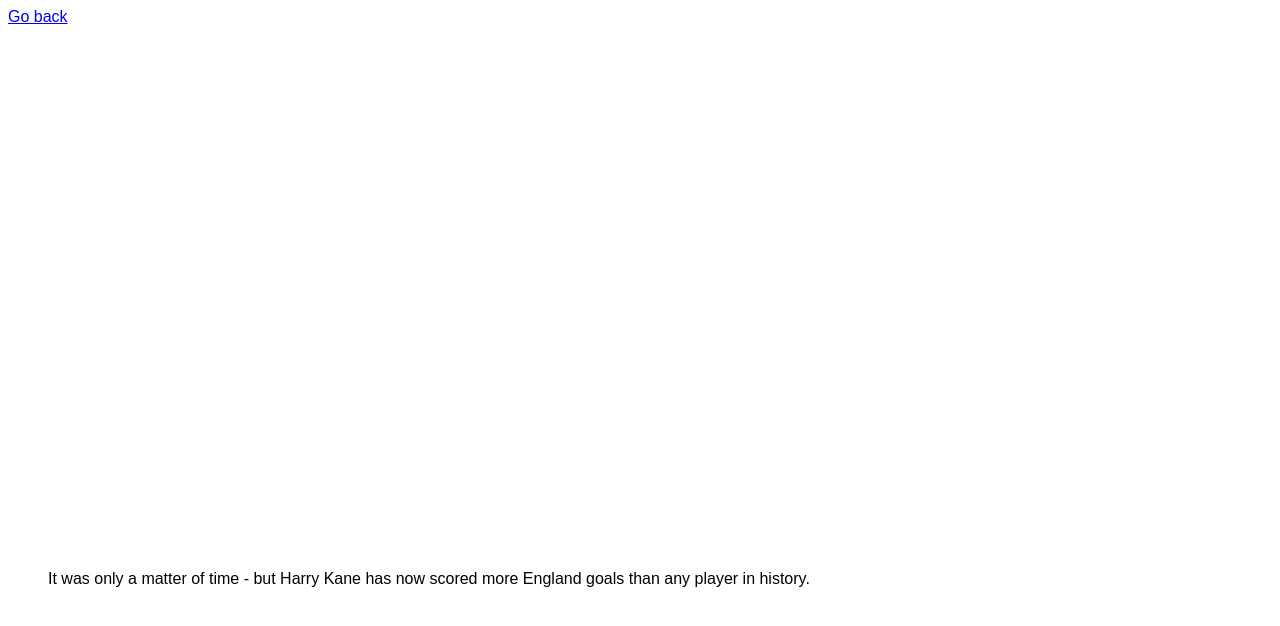
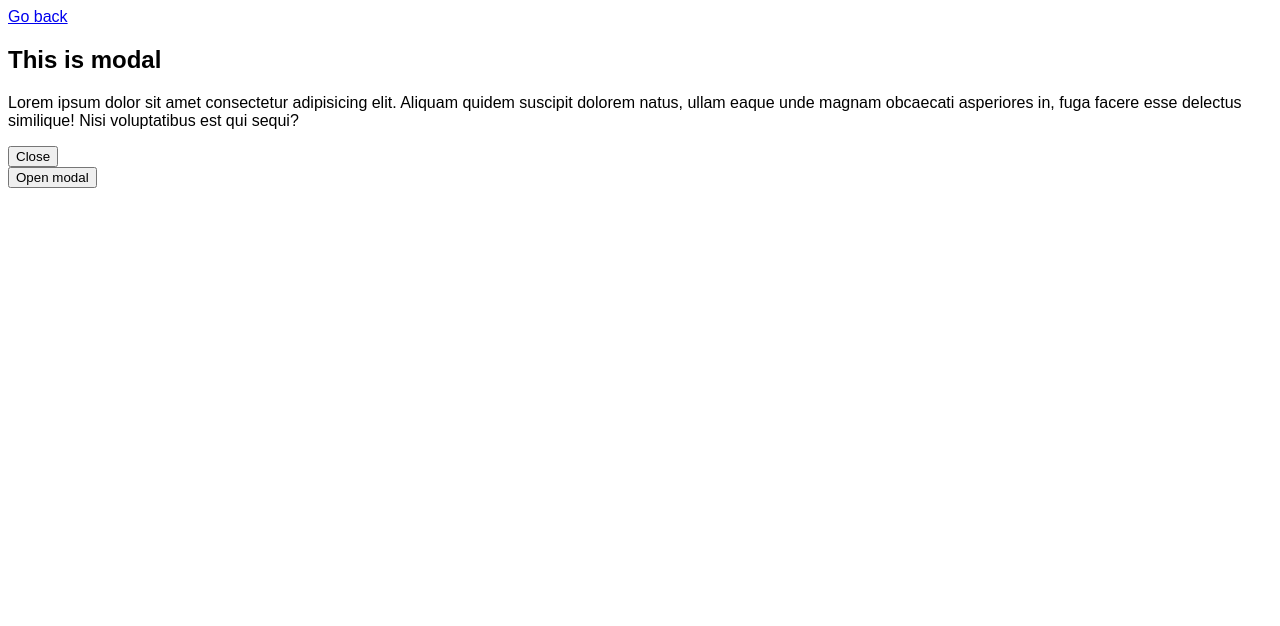
Before and after one commit to AntonioBukin/goit-js-hw-9, a website built with Parcel: page src/06_12_chatty_eve.html in a window 1280 px wide. Shown: the top 626 px of the page. Built offline with nearby package versions, Linux system fonts and the light colour scheme.

Commit message:
add new i

```diff
--- a/src/06_12_chatty_eve.html
+++ b/src/06_12_chatty_eve.html
@@ -46,7 +46,7 @@
 
     <ul class="js-list"></ul> -->
 
-    <ul class="feed">
+    <!-- <ul class="feed">
       <li class="feed__item">
         <img
           loading="lazy"
@@ -103,7 +103,19 @@
           England goals than any player in history.
         </p>
       </li>
-    </ul>
+    </ul> -->
+
+    <div class="modal-window" id="modalWindow">
+      <h2>This is modal</h2>
+      <p>
+        Lorem ipsum dolor sit amet consectetur adipisicing elit. Aliquam quidem
+        suscipit dolorem natus, ullam eaque unde magnam obcaecati asperiores in,
+        fuga facere esse delectus similique! Nisi voluptatibus est qui sequi?
+      </p>
+      <button class="close" id="closeBtn">Close</button>
+    </div>
+
+    <button class="open-btn" id="openBtn">Open modal</button>
 
     <script src="https://cdnjs.cloudflare.com/ajax/libs/lodash.js/4.17.21/lodash.min.js"></script>
     <script src="./js/06_12_chatty_eve.js" type="module"></script>
```
Also changed, not shown: src/js/06_12_chatty_eve.js (+7 -0 lines).
